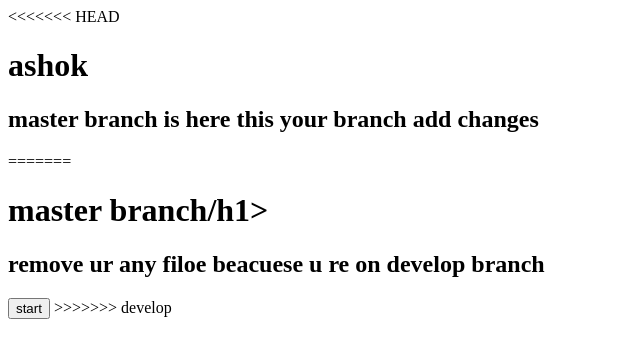
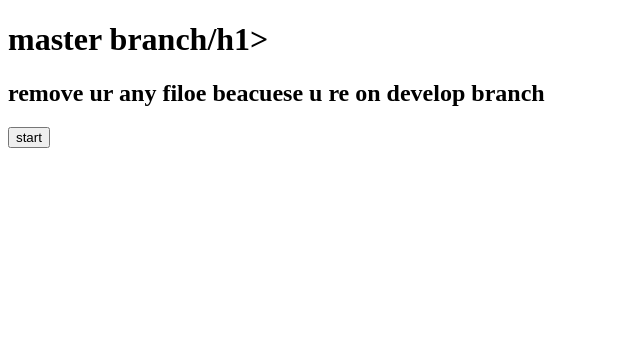
Before and after one commit to Ashok78910/demorepo, a plain HTML site: page index.html in a window 1280 px wide. Shown: the whole page, without its empty margins (0-640 px from the left). Drawn offline with Linux system fonts and the light colour scheme.

Commit message:
added txt

```diff
--- a/index.html
+++ b/index.html
@@ -6,13 +6,8 @@
     <title>Document</title>
 </head>
 <body>
-<<<<<<< HEAD
-    <h1>ashok</h1>
-    <h2>master branch is here this your branch add changes</h2>
-=======
     <h1>master branch/h1>
     <h2>remove ur any filoe beacuese u re on develop branch</h2>
     <button type="button" value="button">start</button>
->>>>>>> develop
 </body>
 </html>
```
Also changed, not shown: index.txt (added).
